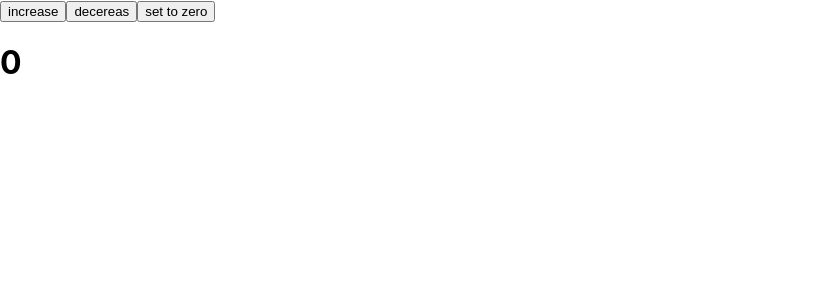
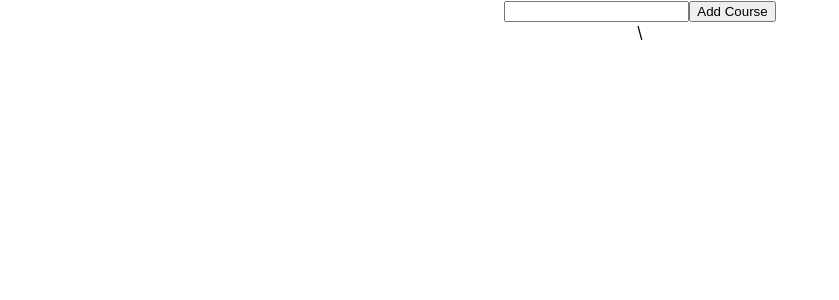
Before and after one commit to Mratashnejad/re-tutorial, a React (Create React App) app: page / in a window 1280 px wide. Shown: the top 300 px of the page, without its empty margins (0-839 px from the left). Built offline with nearby package versions, Linux system fonts and the light colour scheme.

Commit message:
exam project

```diff
--- a/src/App.js
+++ b/src/App.js
@@ -6,7 +6,10 @@ import { Classes } from './Classes';
 //parent component
 function App() {
 
-const [count , setCount] = useState (0)
+//Exam
+
+
+// const [count , setCount] = useState (0)
 
 
 
@@ -55,14 +58,52 @@ const [count , setCount] = useState (0)
   //   {name:"afi" , age :30}
   // ]
   // //variable
+
+  const [courselist , setCourseList] = useState([]);
+  const [newCourse , setNewCourse] = useState("");
+  const handelChange = (event)=>{
+    setNewCourse(event.target.value)
+  }
+
+
+  const addCourse =()=>{
+
+    const course = {
+      id : courselist.length === 0 ? 1 : courselist[courselist.length -1].id + 1,
+      courseName : newCourse}
+    const newCourseList = [...courselist , course]
+    setCourseList(newCourseList)
+  }
+
+  const deleteCourse = (courseId) =>{
+    setCourseList(courselist.filter((course)=> courseId !== course.id))
+  }
+
   return (
 
-    <div>
-      <button onClick={()=> setCount(count +1)}>increase</button>
-      <button onClick={()=> setCount(count -1)}>decereas</button>
-      <button onClick={()=> setCount(0)}>set to zero</button>
-    <h1>{count}</h1>
-    </div>
+      <div className='App'>
+        <div className='add-course'>
+          <input type="text" onChange={handelChange}></input>
+          <button onClick={addCourse}>Add Course</button>
+        </div>
+
+        <div className='list'>\
+        {courselist.map ((course , index) => {
+          return ( <div key={`div_${index}`}>
+            <h1 key={`h1_${index}`}>{course.courseName}</h1>
+            <button key={`btn_${index}`} onClick={()=> deleteCourse(course.id)}>x</button>
+          </div>)
+        })}
+        </div>
+      </div>
+
+
+    // <div>
+    //   <button onClick={()=> setCount(count +1)}>increase</button>
+    //   <button onClick={()=> setCount(count -1)}>decereas</button>
+    //   <button onClick={()=> setCount(0)}>set to zero</button>
+    // <h1>{count}</h1>
+    // </div>
 
     // <div>
     //   <button onClick={()=>setTextColor(textColor === "red" ? "green" : "red")}>change color</button>
```
